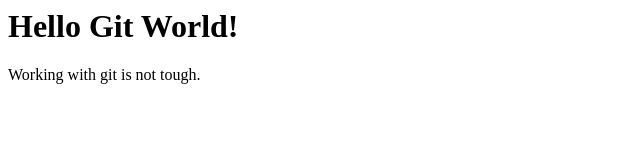
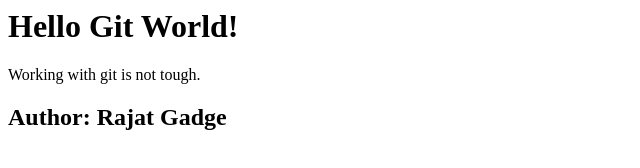
Before and after one commit to Rajat-Argusoft/GitGitHubMasterclass, a plain HTML site: page index.html in a window 1280 px wide. Shown: the whole page, without its empty margins (0-640 px from the left). Drawn offline with Linux system fonts and the light colour scheme.

Commit message:
Add author
I have added a header to the index.html file
which contains my name as the author of the file.

```diff
--- a/index.html
+++ b/index.html
@@ -3,3 +3,5 @@
 <div>
     <p>Working with git is not tough.</p>
 </div>
+
+<h2>Author: Rajat Gadge</h2>
```
